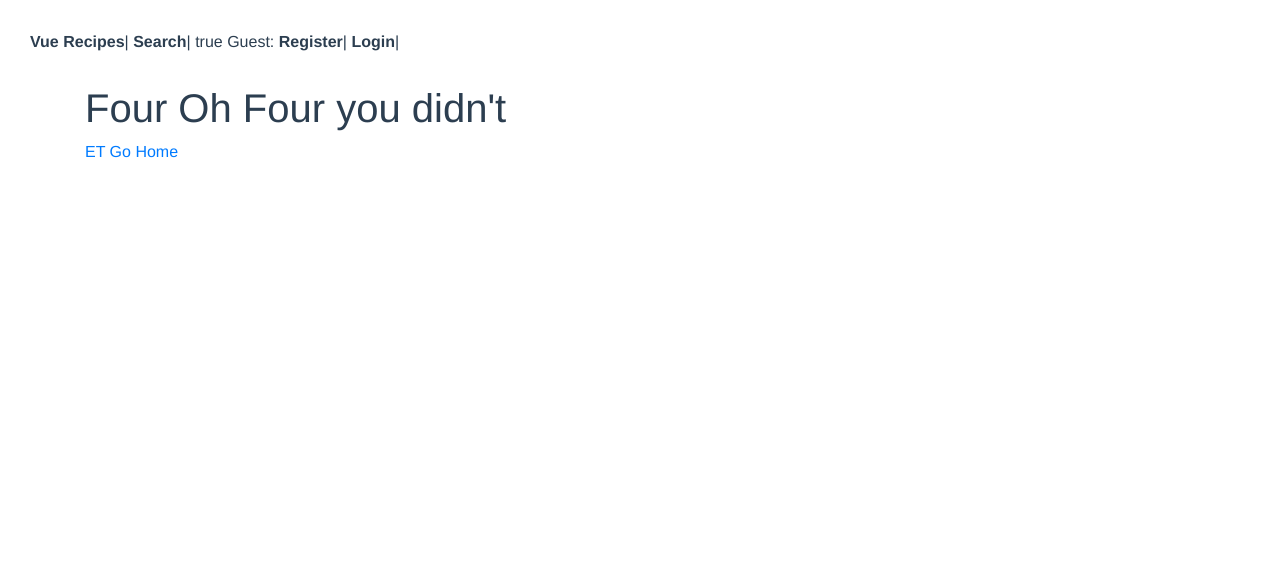
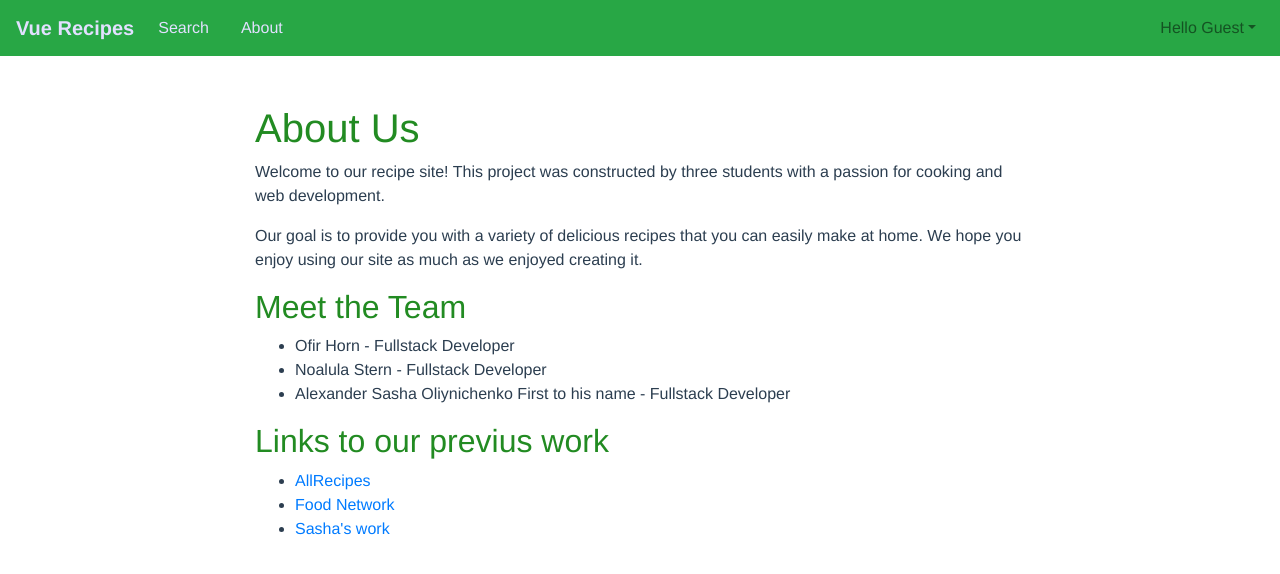
Before and after one commit to WED-2023/assignment2-1-322112848_208574475_311451058, a Vue app: page /#/about in a window 1280 px wide. Shown: the top 574 px of the page. Built offline with nearby package versions, Linux system fonts and the light colour scheme.

Commit message:
nav bar + about page

```diff
--- a/src/App.vue
+++ b/src/App.vue
@@ -1,25 +1,17 @@
 <template>
   <div id="app">
-    <div id="nav">
-      <router-link :to="{ name: 'main' }">Vue Recipes</router-link>|
-      <router-link :to="{ name: 'search' }">Search</router-link>|
-      {{ !$root.store.username }}
-      <span v-if="!$root.store.username">
-        Guest:
-        <router-link :to="{ name: 'register' }">Register</router-link>|
-        <router-link :to="{ name: 'login' }">Login</router-link>|
-      </span>
-      <span v-else>
-        {{ $root.store.username }}: <button @click="Logout">Logout</button>|
-      </span>
-    </div>
+    <TopNav></TopNav>
     <router-view />
   </div>
 </template>
 
 <script>
+import TopNav from "./components/TopNav.vue"
 export default {
   name: "App",
+  components: {
+    TopNav
+  },
   methods: {
     Logout() {
       this.$root.store.logout();
@@ -44,16 +36,8 @@ export default {
   min-height: 100vh;
 }
 
-#nav {
-  padding: 30px;
+.goto{
+  color: #e2e0ff;
 }
 
-#nav a {
-  font-weight: bold;
-  color: #2c3e50;
-}
-
-#nav a.router-link-exact-active {
-  color: #42b983;
-}
 </style>
--- /dev/null
+++ b/src/components/TopNav.vue
@@ -0,0 +1,58 @@
+<template>
+        <b-navbar toggleable="lg" type="light" variant="success" sticky="true">
+        <b-navbar-brand><router-link :to="{ name: 'main' }" class="goto"><b>Vue Recipes</b></router-link></b-navbar-brand>
+
+        <b-navbar-toggle target="nav-collapse"></b-navbar-toggle>
+        <b-collapse id="nav-collapse" is-nav>
+        <b-navbar-nav>
+            <b-nav-item>
+                <router-link :to="{ name: 'search' }" class="goto">Search</router-link>
+            </b-nav-item>
+        </b-navbar-nav>
+        <b-navbar-nav>
+            <b-nav-item>
+                <router-link :to="{ name: 'NewRecipe' }" class="goto" v-if="$root.store.username">New Recipe</router-link>
+            </b-nav-item>
+        </b-navbar-nav>
+        <b-navbar-nav>
+            <b-nav-item>
+                <router-link :to="{ name: 'about' }" class="goto">About</router-link>
+            </b-nav-item>
+        </b-navbar-nav>
+        <b-navbar-nav>
+        <b-nav-item-dropdown text="Personal" right v-if="$root.store.username" >
+                <b-dropdown-item><router-link class="dropDown" :to="{ name: 'My Recipes' }">My Recipes</router-link> </b-dropdown-item>
+                <b-dropdown-item><router-link class="dropDown" :to="{ name: 'Family Recipes' }" >Family Recipes</router-link></b-dropdown-item>
+                <b-dropdown-item><router-link class="dropDown" :to="{ name: 'Favorite Recipes' }" >Favorite Recipes</router-link></b-dropdown-item>
+            </b-nav-item-dropdown>
+        </b-navbar-nav>
+        </b-collapse>
+
+        <!-- Right aligned nav items -->
+
+        <b-navbar-nav class="ml-auto">
+            <b-nav-item-dropdown text="Hello Guest" right v-if="!$root.store.username" >
+                <b-dropdown-item><router-link class="dropDown" :to="{ name: 'register' }">Register</router-link> </b-dropdown-item>
+                <b-dropdown-item><router-link class="dropDown" :to="{ name: 'login' }" >Login</router-link></b-dropdown-item>
+            </b-nav-item-dropdown>
+
+            <b-nav-item-dropdown :text="$root.store.username" right v-else variant="outline-danger">
+                 <b-dropdown-item class="dropDown" @click="Logout" >Logout</b-dropdown-item>
+            </b-nav-item-dropdown>
+      </b-navbar-nav>
+  </b-navbar>
+</template>
+
+<style>
+    .dropDown{
+        color: #1d7238
+    }
+</style>
+
+<!-- dropdown example
+    <b-nav-item-dropdown text="Lang" right>
+          <b-dropdown-item href="#">EN</b-dropdown-item>
+          <b-dropdown-item href="#">ES</b-dropdown-item>
+          <b-dropdown-item href="#">RU</b-dropdown-item>
+          <b-dropdown-item href="#">FA</b-dropdown-item>
+        </b-nav-item-dropdown>-->
--- a/src/main.js
+++ b/src/main.js
@@ -2,6 +2,10 @@ import Vue from "vue";
 import App from "./App.vue";
 import VueAxios from "vue-axios";
 import axios from "axios";
+import { BootstrapVue, BootstrapVueIcons } from 'bootstrap-vue'
+
+Vue.use(BootstrapVue)
+Vue.use(BootstrapVueIcons)
 
 import routes from "./routes";
 import VueRouter from "vue-router";
--- /dev/null
+++ b/src/pages/AboutPage.vue
@@ -0,0 +1,46 @@
+<template>
+    <div class="container mt-5">
+      <h1>About Us</h1>
+      <p>
+        Welcome to our recipe site! This project was constructed by three students with a passion for cooking and web development.
+      </p>
+      <p>
+        Our goal is to provide you with a variety of delicious recipes that you can easily make at home. We hope you enjoy using our site as much as we enjoyed creating it.
+      </p>
+      <h2>Meet the Team</h2>
+      <ul>
+        <li>Ofir Horn - Fullstack Developer</li>
+        <li>Noalula Stern - Fullstack Developer</li>
+        <li>Alexander Sasha Oliynichenko First to his name - Fullstack Developer</li>
+      </ul>
+      <h2>Links to our previus work</h2>
+      <ul>
+        <li>
+          <a href="https://www.allrecipes.com" target="_blank" rel="noopener noreferrer">AllRecipes</a>
+        </li>
+        <li>
+          <a href="https://www.foodnetwork.com" target="_blank" rel="noopener noreferrer">Food Network</a>
+        </li>
+        <li>
+          <a href="https://wed-2023.github.io/322112848/" target="_blank" rel="noopener noreferrer">Sasha's work</a>
+        </li>
+      </ul>
+    </div>
+  </template>
+
+  <script>
+  export default {
+    name: 'About',
+  };
+  </script>
+
+  <style scoped>
+  .container {
+    max-width: 800px;
+    margin: 0 auto;
+  }
+  h1,h2{
+    color: forestgreen;
+  }
+
+  </style>
--- a/src/routes.js
+++ b/src/routes.js
@@ -32,6 +32,11 @@ const routes = [
     name: "notFound",
     component: NotFound,
   },
+  {
+    path: "/about",
+    name: "about",
+    component: () => import("./pages/AboutPage"),
+  },
 ];
 
 export default routes;
```
